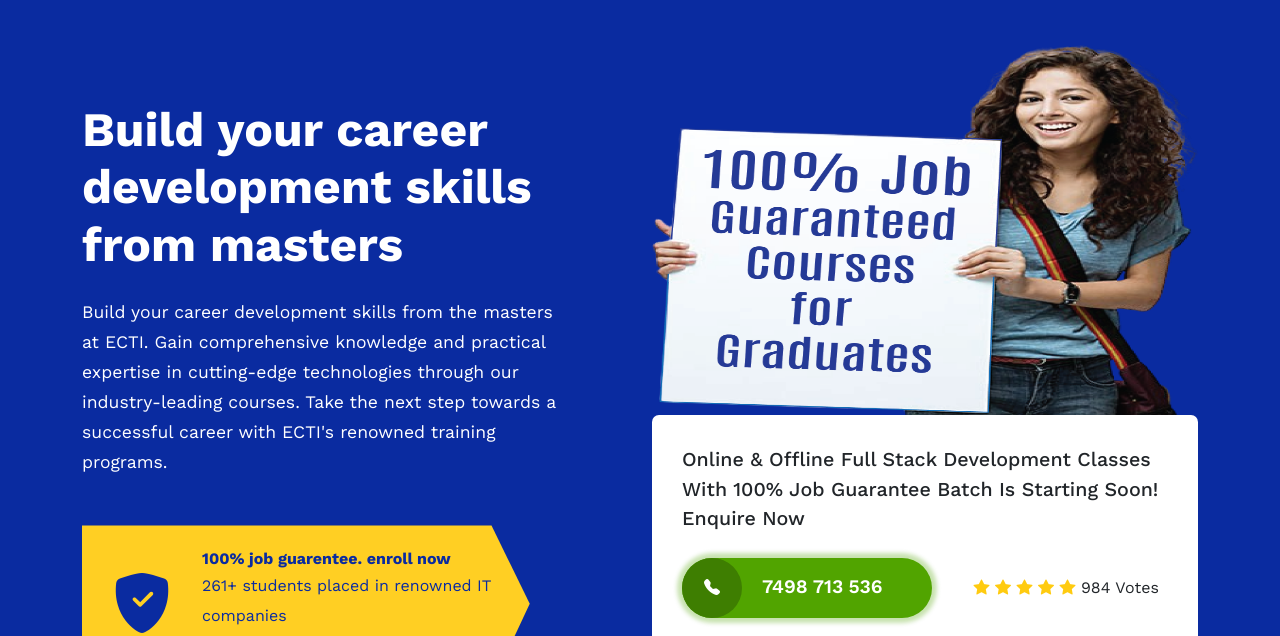
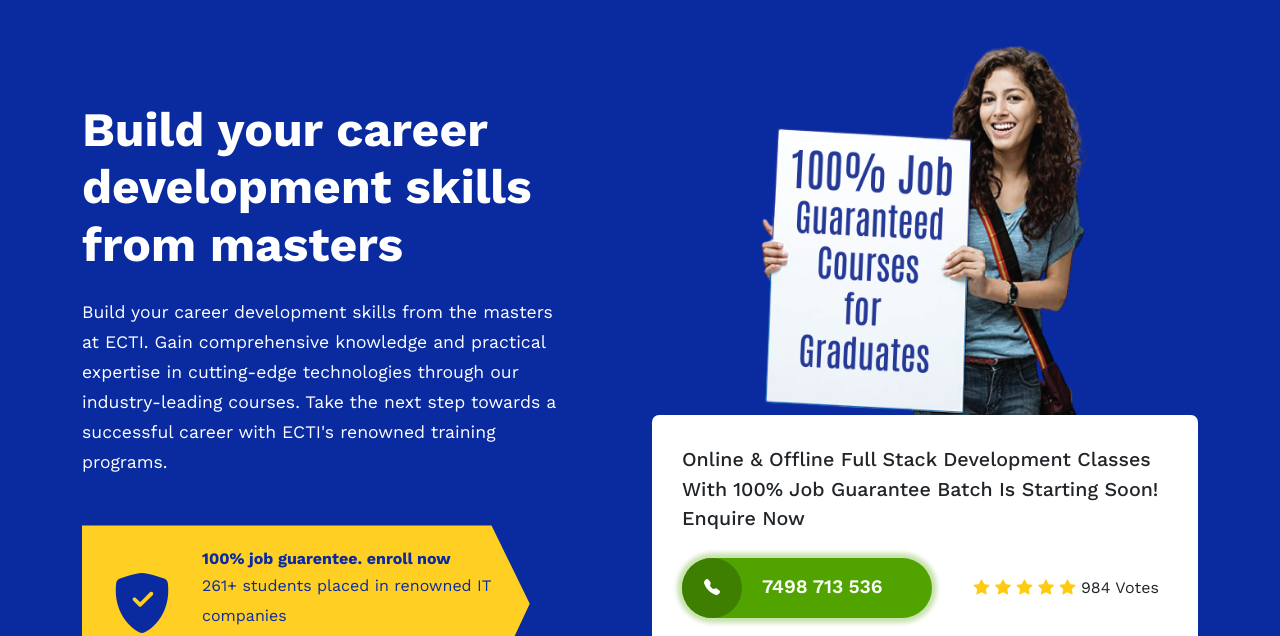
Before and after one commit to omkar-parkhi/abc, a plain HTML site: page index.html in a window 1280 px wide. Shown: the part 103-739 px from the top of the page. Drawn offline with nearby package versions, Linux system fonts and the light colour scheme; no server answers.

Commit message:
Add files via upload

```diff
--- a/assets/css/responsive.css
+++ b/assets/css/responsive.css
@@ -15,8 +15,15 @@
 .spotlight{
     width:100%;
 }
-
+@media (min-width:480px){
+    .spotlight{
+        width:80%;
+    }
+}
 @media (max-width:768px){
+    .spotlight{
+        width:60%;
+    }
     .yellow-arrow{
         clip-path: polygon(0% 0%, 75% 0%, 90% 49%, 75% 100%, 0% 100%);
     }
@@ -40,3 +47,8 @@
         width:40%;
     }
 }
+@media (min-width:992px){
+    .spotlight{
+        width:60%;
+    }
+}
--- a/assets/css/style.css
+++ b/assets/css/style.css
@@ -124,7 +124,6 @@
     color:var(--color4);
 }
 .spotlight{
-    width:60%;
     height:400px;
     margin:0 auto;
     display:block;
```
